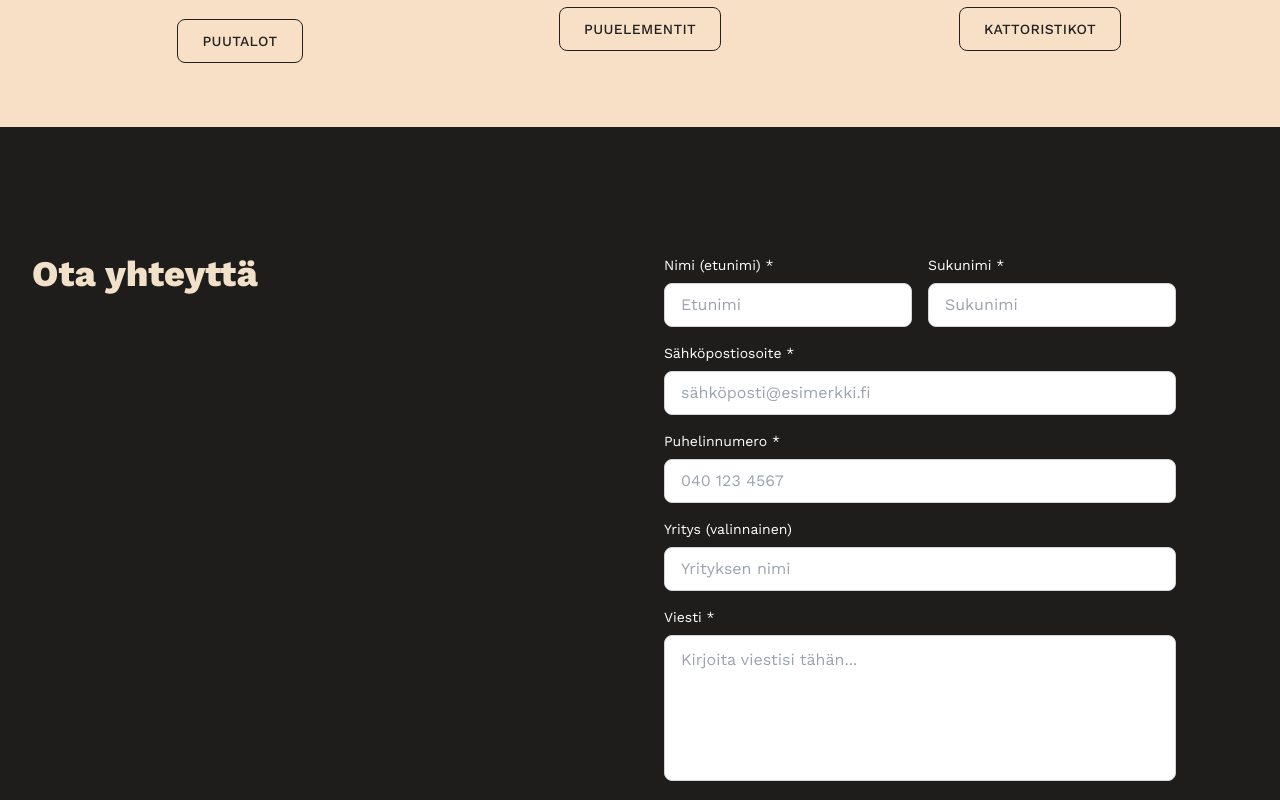
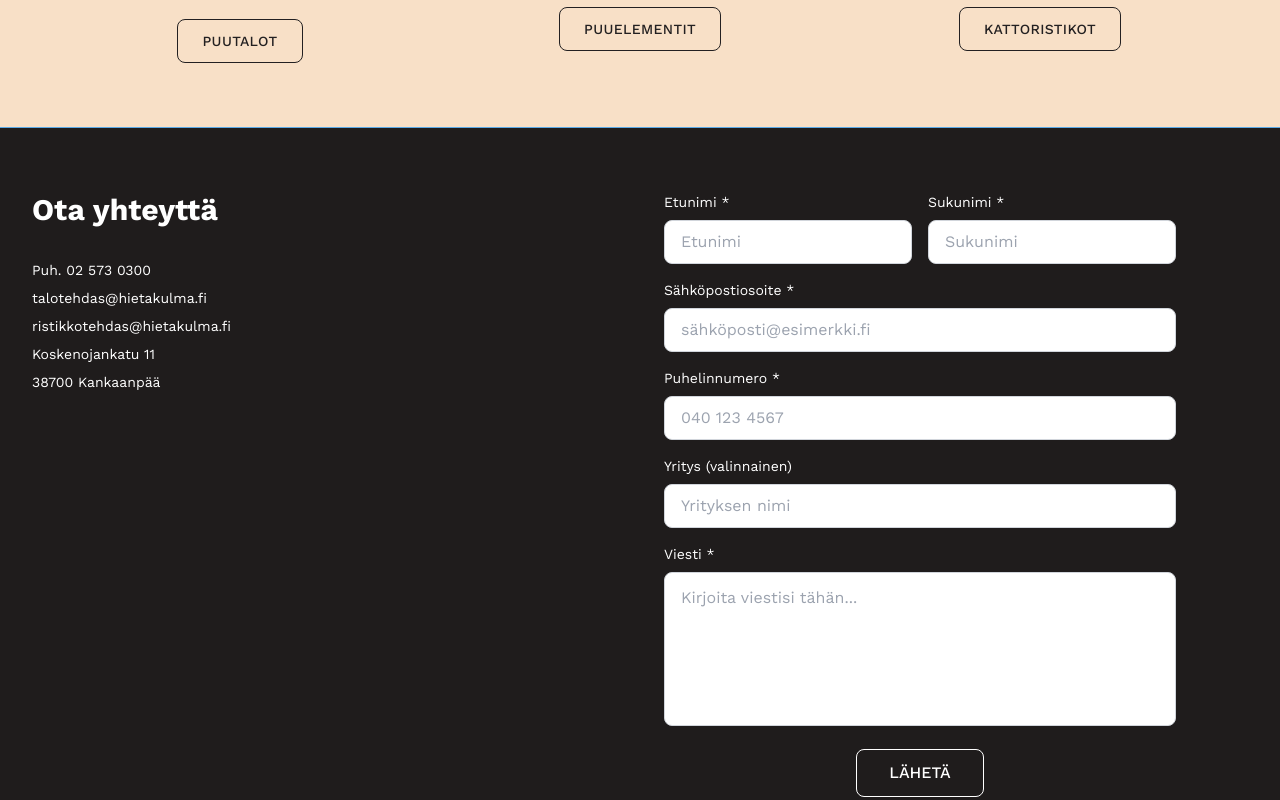
Before and after one commit to ollihietanen-blip/hietakulma, a Next.js app: page / in a window 1280 px wide. Shown: the part 3040-3840 px from the top of the page. Built offline with nearby package versions, Linux system fonts and the light colour scheme.

Commit message:
Poista tuplana oleva Ota yhteyttä -osio etusivulta
Footer sisältää jo yhteydenottolomakkeen, joten erillinen
ContactSection-komponentti etusivulla aiheutti tuplaantuvan sisällön.

https://claude.ai/code/session_01JHSd7CppV2aaeaLy97PZvS

```diff
--- a/app/page.tsx
+++ b/app/page.tsx
@@ -3,7 +3,7 @@ import Section from '@/components/sections/Section';
 import ReferenceGrid from '@/components/sections/ReferenceGrid';
 import StoryBlock from '@/components/sections/StoryBlock';
 import ProductCircles from '@/components/sections/ProductCircles';
-import ContactSection from '@/components/sections/ContactSection';
+
 import { homepageContent } from '@/lib/content/homepage';
 
 export default function Home() {
@@ -48,9 +48,6 @@ export default function Home() {
         </div>
         <ProductCircles products={homepageContent.products} />
       </Section>
-
-      {/* Ota yhteyttä */}
-      <ContactSection />
     </>
   );
 }
```
